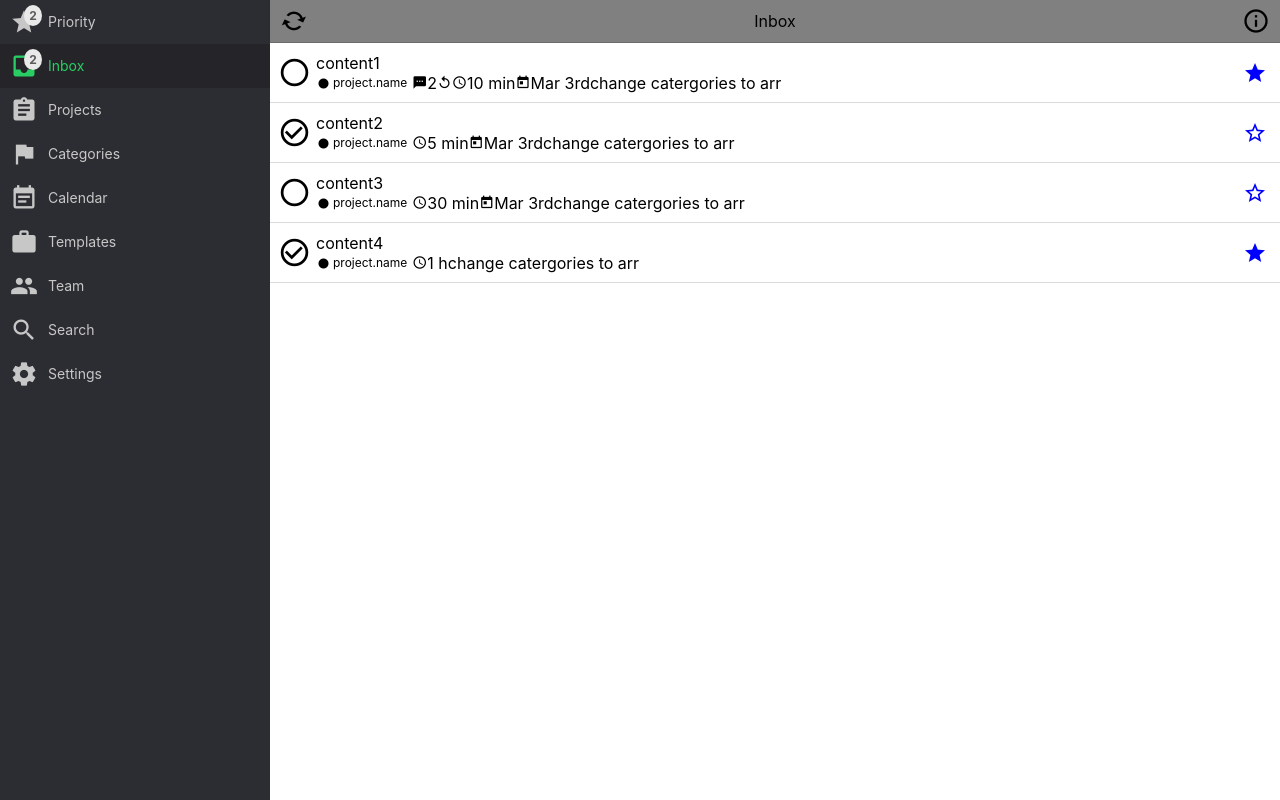
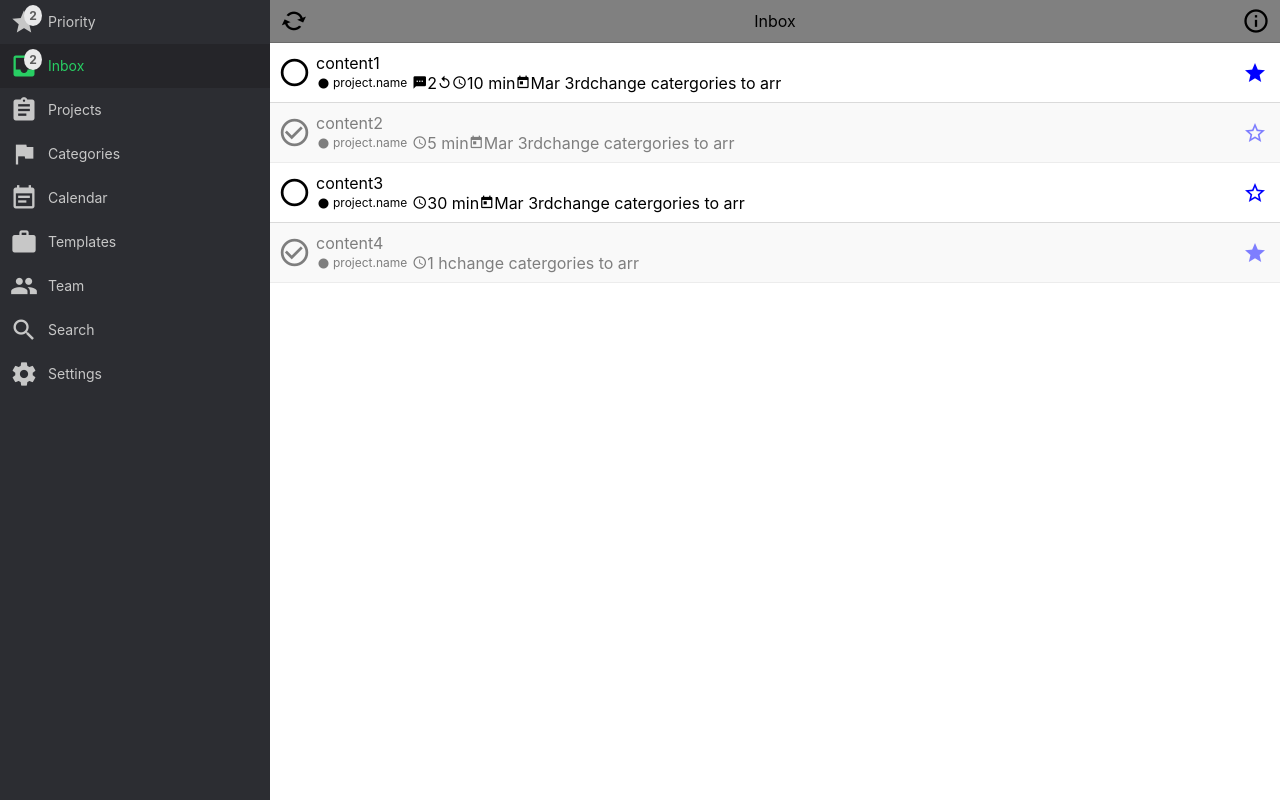
Before and after one commit to rafalrybicki/nozbe, a React (Create React App) app: page /inbox in a window 1280 px wide. Built offline with nearby package versions, Linux system fonts and the light colour scheme.

Commit message:
Add styles for completed task

```diff
--- a/src/components/Task.css
+++ b/src/components/Task.css
@@ -25,9 +25,14 @@
   font-size: 15px;
 }
 
-.task .completed {
+.task .completion {
   font-size: 33px;
   padding-right: 5px;
+}
+
+.task.completed {
+  background-color: #F4F4F4;
+      opacity: .5
 }
 
 .task div span {
--- a/src/components/Task.js
+++ b/src/components/Task.js
@@ -11,8 +11,8 @@ function Task({ completion, content, repeat, project, comments, time, date, cate
     setComplete(!completed)
   }
   return (
-    <div className="task">
-      <Icon className="completed"
+    <div className={completion ? 'task completed' : 'task'}>
+      <Icon className="completion"
         onMouseEnter={hover}
         onMouseLeave={hover}
         onClick={toggleCompletion}
```
